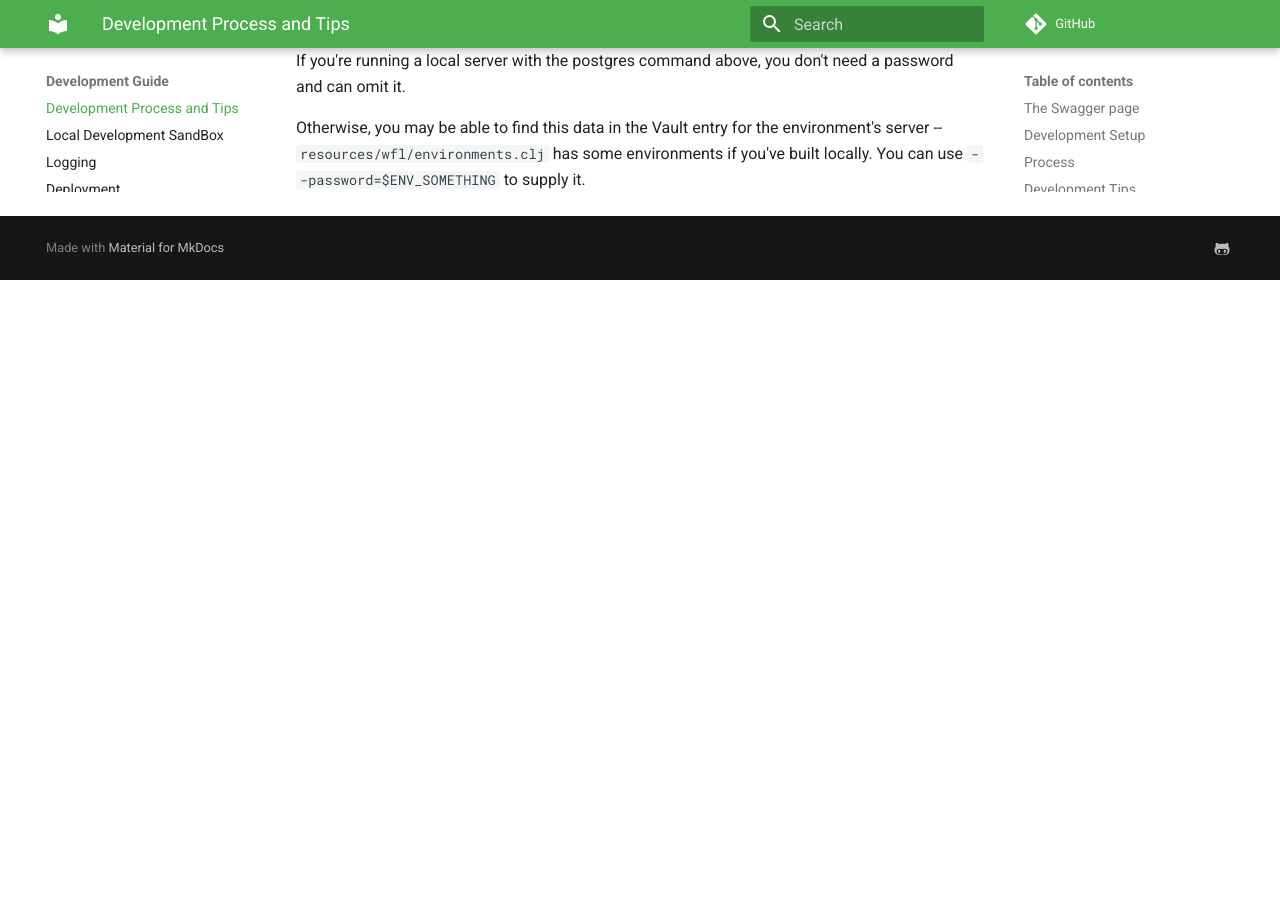
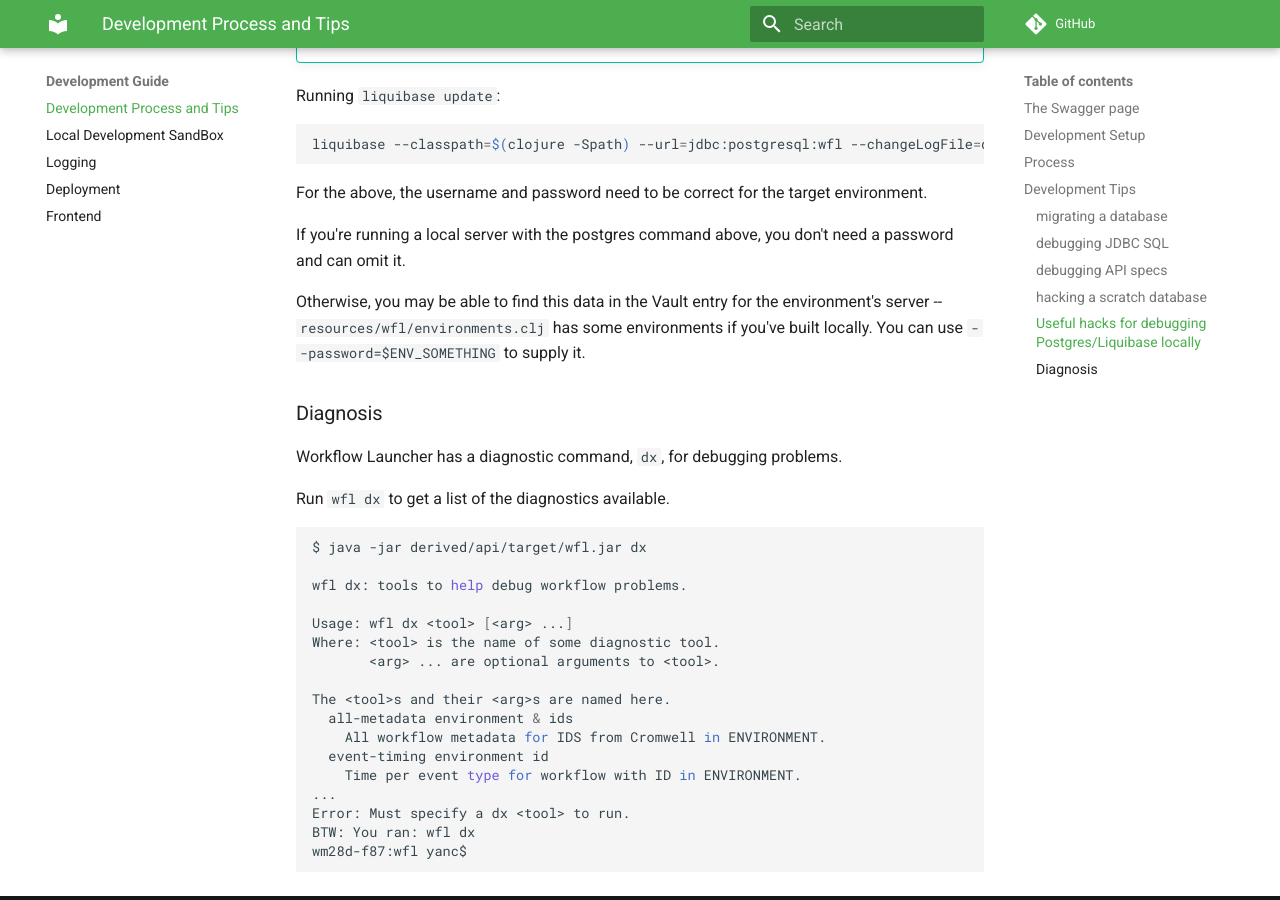
Before and after one commit to broadinstitute/wfl, an MkDocs documentation site: the page built from docs/md/dev-process.md, in a window 1280 px wide and 900 px high, scrolled down 4723 px. Built offline with MkDocs 1.6.1 and Material for MkDocs 9.7.7, drawn with Linux system fonts in a browser that asks for light colours; comment, search, counter and statistics services are not loaded; before the commit the page ends 5003 px from its top, so only the background shows below that; some of the changed text lies outside the part shown.

Commit message:
Apply @ehigham's suggestions.

````diff
--- a/docs/md/dev-process.md
+++ b/docs/md/dev-process.md
@@ -29,6 +29,13 @@ Cursive licences are available
 [here](https://broadinstitute.atlassian.net/wiki/spaces/DSDE/pages/48234557/Software%2BLicenses%2B-%2BCursive).
 The steps for getting this project set up with very recent versions of IntelliJ
 differ from Cursive's docs:
+
+???+ tip
+    It is recommended to run `prebuild` before launching IntelliJ
+    as it sets up all libraries and derived resources and sources:
+    ```bash
+    make TARGET=prebuild - jN
+    ```
 
 1. *Outside of IntelliJ*, `clone` the repo and run `boot` at the top-level to
 generate the `project.clj` (see below)
@@ -256,3 +263,30 @@ Otherwise, you may be able to find this data in the Vault entry for the
 environment's server --
 `resources/wfl/environments.clj` has some environments if you've built locally.
 You can use `--password=$ENV_SOMETHING` to supply it.
+
+### Diagnosis
+
+Workflow Launcher has a diagnostic command, `dx`,
+for debugging problems.
+
+Run `wfl dx` to get a list of the diagnostics available.
+
+```bash
+$ java -jar derived/api/target/wfl.jar dx
+
+wfl dx: tools to help debug workflow problems.
+
+Usage: wfl dx <tool> [<arg> ...]
+Where: <tool> is the name of some diagnostic tool.
+       <arg> ... are optional arguments to <tool>.
+
+The <tool>s and their <arg>s are named here.
+  all-metadata environment & ids
+    All workflow metadata for IDS from Cromwell in ENVIRONMENT.
+  event-timing environment id
+    Time per event type for workflow with ID in ENVIRONMENT.
+...
+Error: Must specify a dx <tool> to run.
+BTW: You ran: wfl dx
+wm28d-f87:wfl yanc$
+```
````
Also changed, not shown: docs/md/README.md (+14 -29 lines).
